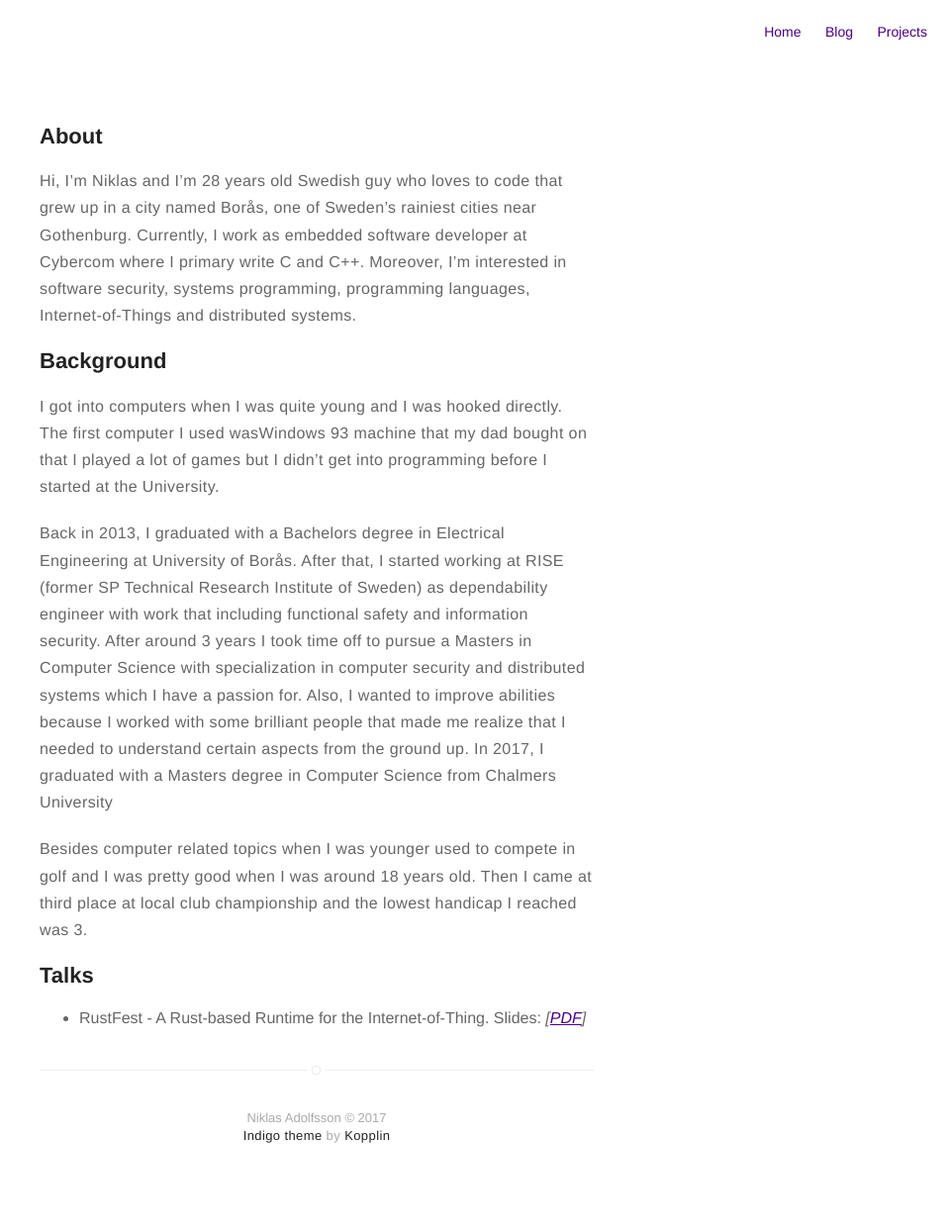
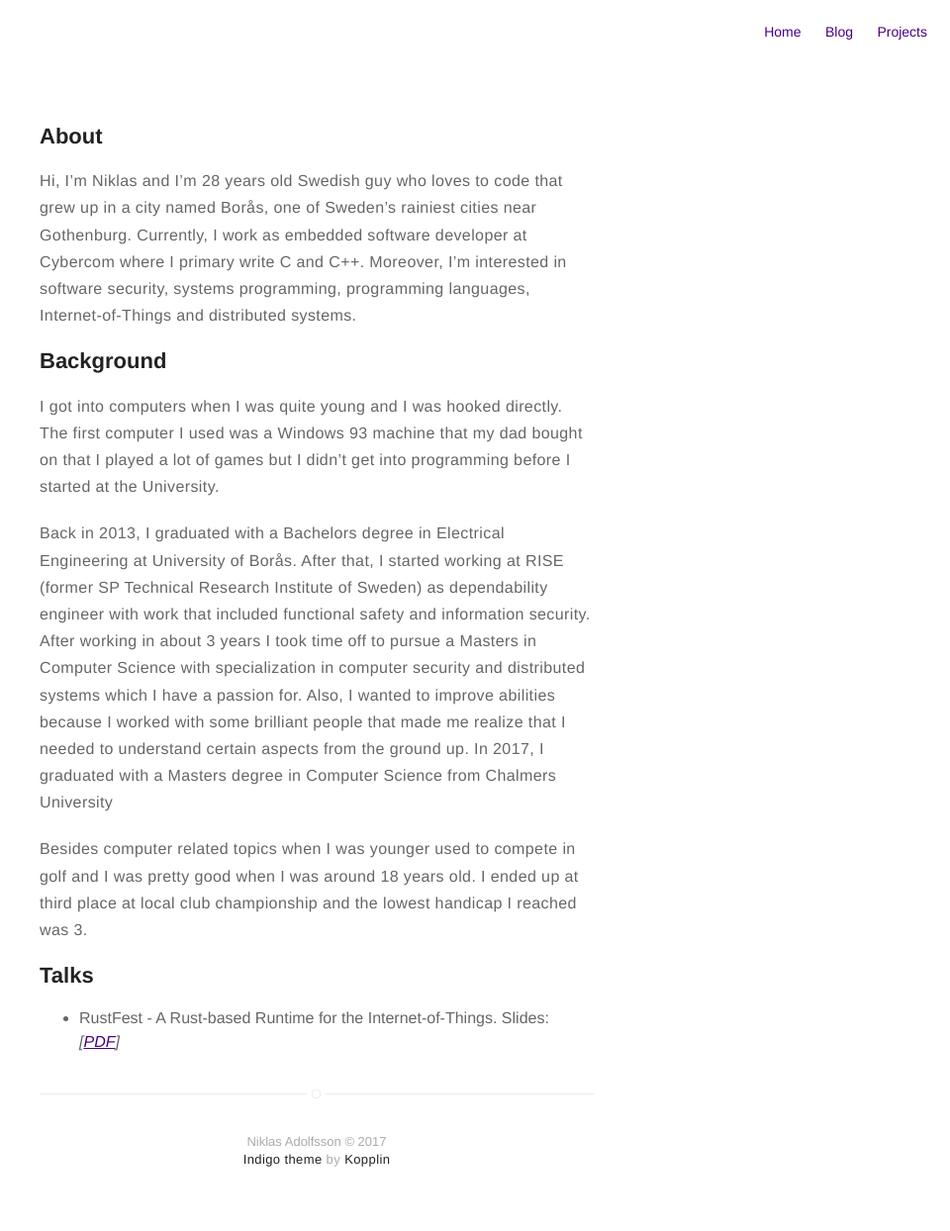
Before and after one commit to niklasad1/niklasad1.github.io, a Jekyll site: the page built from about.md, in a window 1280 px wide. Shown: the whole page at 99% size, without its empty margins (320-1280 px from the left). Built offline with Jekyll 4.4.1, drawn with Linux system fonts in a browser that asks for light colours; before the commit the page ends 1220 px from its top, so only the background shows below that.

Commit message:
Update about.md

```diff
--- a/about.md
+++ b/about.md
@@ -9,20 +9,20 @@ Hi, I'm Niklas and I'm 28 years old Swedish guy who loves to code that grew up i
 
 <h2>Background</h2>
 I got into computers when I was quite young and I was hooked directly.
-The first computer I used wasWindows 93 machine that my dad bought on that I played a lot of games but I didn't get into programming before I started at the University.
+The first computer I used was a Windows 93 machine that my dad bought on that I played a lot of games but I didn't get into programming before I started at the University.
 
 Back in 2013, I graduated with a Bachelors degree in Electrical Engineering at University of Borås.
-After that, I started working at RISE (former SP Technical Research Institute of Sweden) as dependability engineer with work that including functional safety and information security.
-After around 3 years I took time off to pursue a Masters in Computer Science with specialization in computer security and distributed systems which I have a passion for.
+After that, I started working at RISE (former SP Technical Research Institute of Sweden) as dependability engineer with work that included functional safety and information security.
+After working in about 3 years I took time off to pursue a Masters in Computer Science with specialization in computer security and distributed systems which I have a passion for.
 Also, I wanted to improve abilities because I worked with some brilliant people that made me realize that I needed to understand certain aspects from the ground up.
 In 2017, I graduated with a Masters degree in Computer Science from Chalmers University
 
 Besides computer related topics when I was younger used to compete in golf and I
-was pretty good when I was around 18 years old. Then I came at third place at local
+was pretty good when I was around 18 years old. I ended up at third place at local
 club championship and the lowest handicap I reached was 3.
 
 
 <h2>Talks</h2>
 <ul>
-<li>RustFest - A Rust-based Runtime for the Internet-of-Thing. Slides: <em>[<a href="assets/RustFest_NA_20170930.pdf">PDF</a>]</em></li>
+<li>RustFest - A Rust-based Runtime for the Internet-of-Things. Slides: <em>[<a href="assets/RustFest_NA_20170930.pdf">PDF</a>]</em></li>
 </ul>
```
